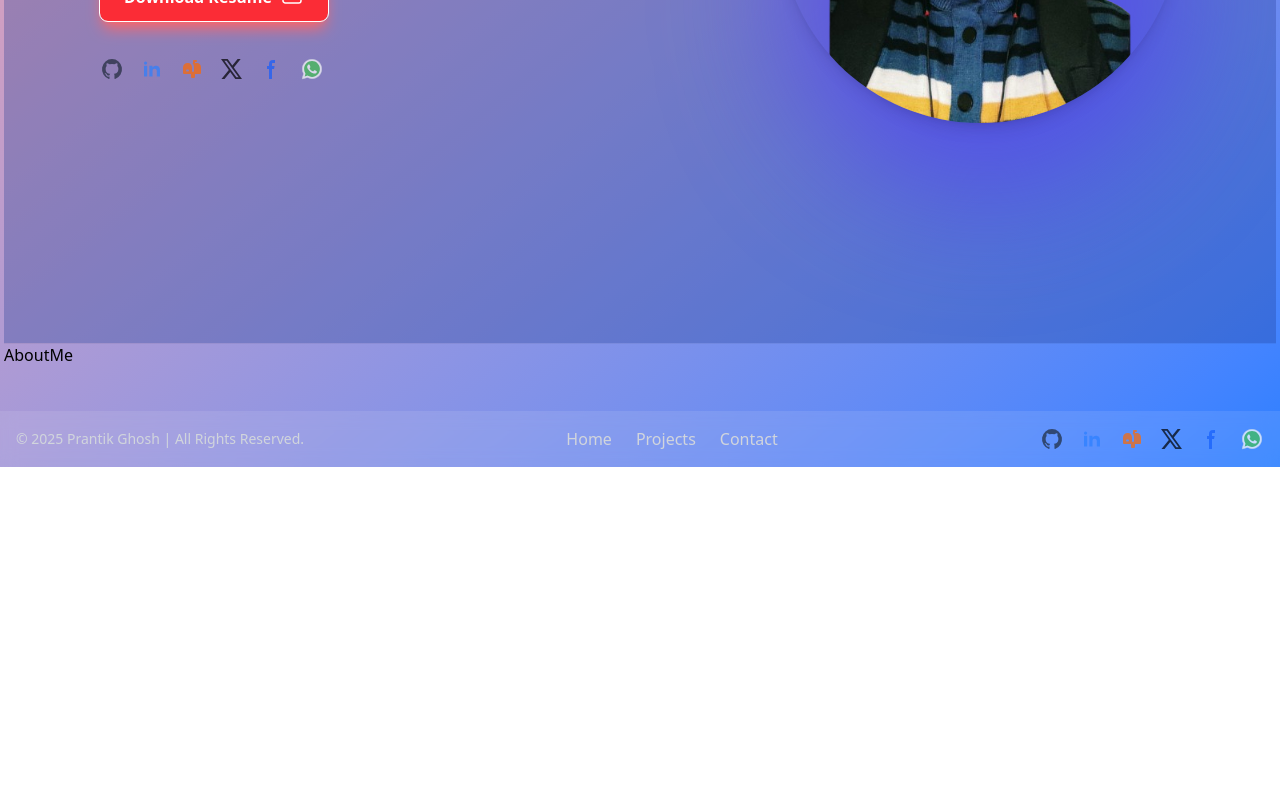
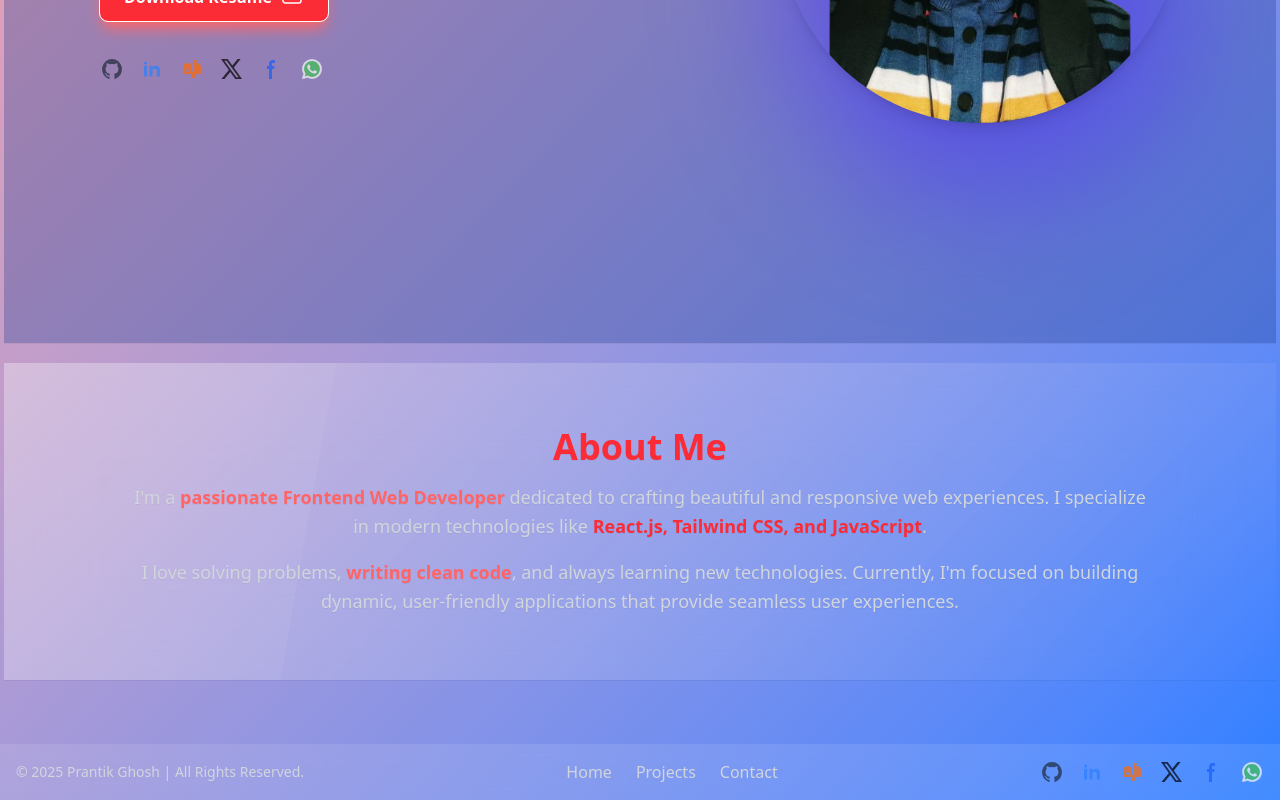
Before and after one commit to TBS96/portfolio, a React (Vite) app: page / in a window 1280 px wide. Shown: the part 529-1329 px from the top of the page. Before the commit the page ends 996 px from the top, so only its background shows below. Built offline with nearby package versions, Linux system fonts and the light colour scheme.

Commit message:
designed AboutMe section
Signed-off-by: TBS96 <9tbs6@proton.me>

```diff
--- a/src/components/AboutMe.jsx
+++ b/src/components/AboutMe.jsx
@@ -2,7 +2,28 @@ import React from 'react'
 
 const AboutMe = () => {
     return (
-        <div>AboutMe</div>
+        <section className='py-16 px-6 md:px-20 text-white font-medium my-5 shadow-2xs hover:shadow-2xl transition glass'>
+
+            <div className='max-w-5xl mx-auto text-center'>
+
+                <h2 className='text-4xl font-bold text-red-500 mb-4'>About Me</h2>
+
+                <p className='text-lg text-gray-300 leading-relaxed'>
+                    I'm a<span className='text-red-400 font-semibold'> passionate</span>
+                    <span className='text-red-400 font-semibold'> Frontend Web Developer</span> dedicated to crafting
+                    beautiful and responsive web experiences. I specialize in modern technologies like
+                    <span className='text-red-500 font-bold'> React.js, Tailwind CSS, and JavaScript</span>.
+                </p>
+
+                <p className='text-lg text-gray-300 leading-relaxed mt-4'>
+                    I love solving problems, <span className='text-red-400 font-bold'>writing clean code</span>, and always learning new technologies.
+                    Currently, I'm focused on building dynamic, user-friendly applications that provide
+                    seamless user experiences.
+                </p>
+
+            </div>
+
+        </section>
     )
 }
 
--- a/src/index.css
+++ b/src/index.css
@@ -1 +1,4 @@
 @import "tailwindcss";
+@plugin "daisyui" {
+    themes: all;
+}
```
